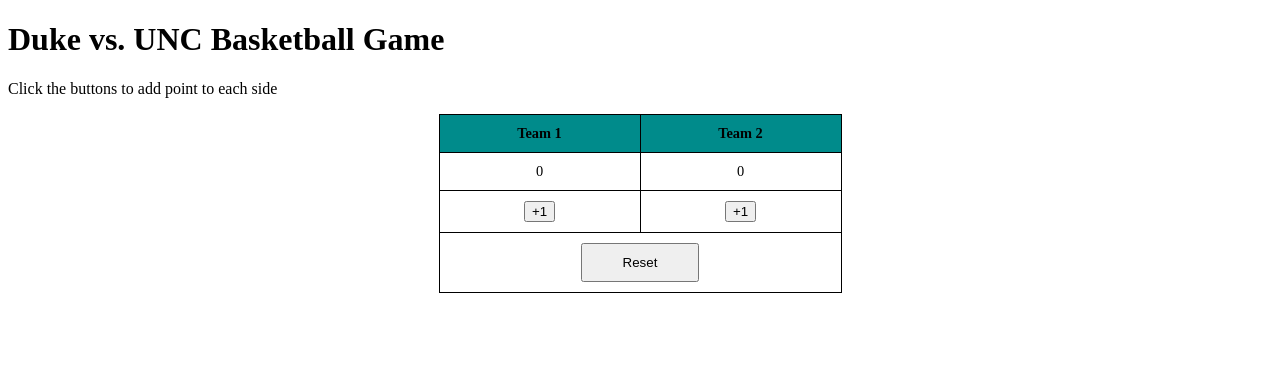
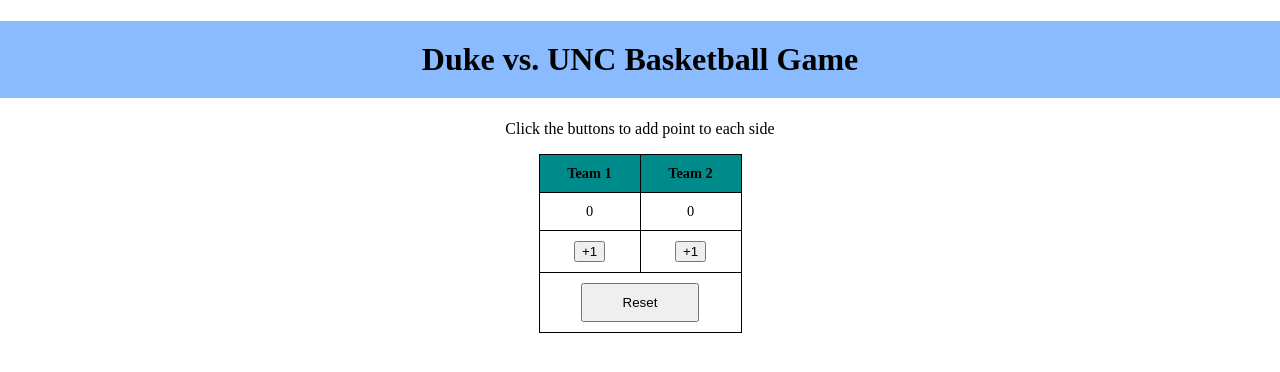
Before and after one commit to ChamodP/week8-section, a plain HTML site: page index.html in a window 1280 px wide. Both pictures are taken after a click on the button "Reset". Drawn offline with Linux system fonts and the light colour scheme.

Commit message:
added functions for buttons

```diff
--- a/index.html
+++ b/index.html
@@ -4,13 +4,14 @@
     <meta charset="UTF-8">
     <meta name="viewport" content="width=device-width, initial-scale=1.0">
     <link rel="stylesheet" href="style.css">
+    <script src="script.js" defer></script>
     <title>Scoreboard</title>
 </head>
 <body>
-    <h1>Duke vs. UNC Basketball Game</h1>
+    <h1 class="centered topic" >Duke vs. UNC Basketball Game</h1>
 
     <main>
-        <p>Click the buttons to add point to each side</p>
+        <p class="centered">Click the buttons to add point to each side</p>
         <table>
             <thead>
                 <tr>
@@ -26,8 +27,8 @@
                 </tr>
 
                 <tr>
-                    <td><button id="button1">+1</button></td>
-                    <td><button id="button2">+1</button></td>
+                    <td><button class="addPoint" id="button1">+1</button></td>
+                    <td><button class="addPoint" id="button2">+1</button></td>
                 </tr>
 
                 <tr id="last_row">
--- /dev/null
+++ b/script.js
@@ -0,0 +1,19 @@
+let teamScore1= 0;
+let teamScore2 = 0;
+
+document.querySelector('#button1').onclick = function(){
+    teamScore1 = teamScore1 + 1;
+    document.querySelector('#score1').innerHTML = teamScore1;
+}
+
+document.querySelector('#button2').onclick = function(){
+    teamScore2 = teamScore2 + 1;
+    document.querySelector('#score2').innerHTML = teamScore2;
+}
+
+document.querySelector('#reset-button').onclick = function(){
+    teamScore1 = 0;
+    teamScore2 = 0;
+    document.querySelector('#score1').innerHTML = teamScore1;
+    document.querySelector('#score2').innerHTML = teamScore2;
+}
--- a/style.css
+++ b/style.css
@@ -1,14 +1,28 @@
+body{
+    margin: 0px;
+    /* background-image: linear-gradient(to right, #141e30, #243b55); */
+}
+
 table{
     border-collapse: collapse;
     font-size: 0.9em;
-    border: 1px solid;
     margin-left: auto;
     margin-right: auto;
+}
+
+.centered {
+    text-align: center;
+}
+
+.topic {
+    /* border: 1px solid; */
+    padding: 20px 0;
+    background-color: #89BBFE;
 
 }
 
 td, th {
-    width: 200px;
+    width: 100px;
     padding: 10px 0;
     border: 1px solid; /* Add borders to table cells */
     text-align: center;
@@ -21,3 +35,12 @@ th{
 #reset-button {
     padding: 10px 40px;
 }
+
+#reset-button:hover {
+    background-color: red;
+    color: aliceblue;
+}
+
+.addPoint:hover {
+    background-color: aquamarine;
+}
```
